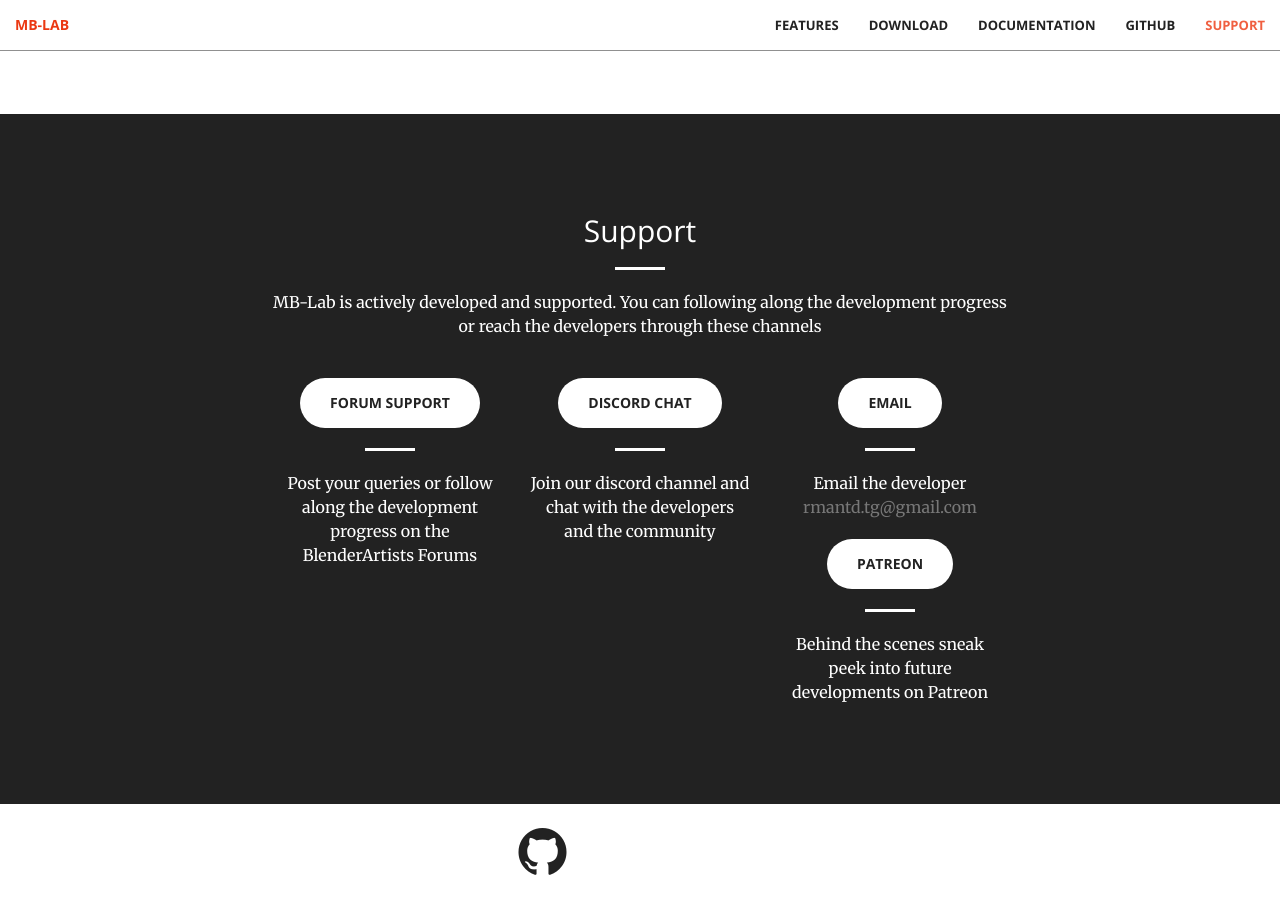
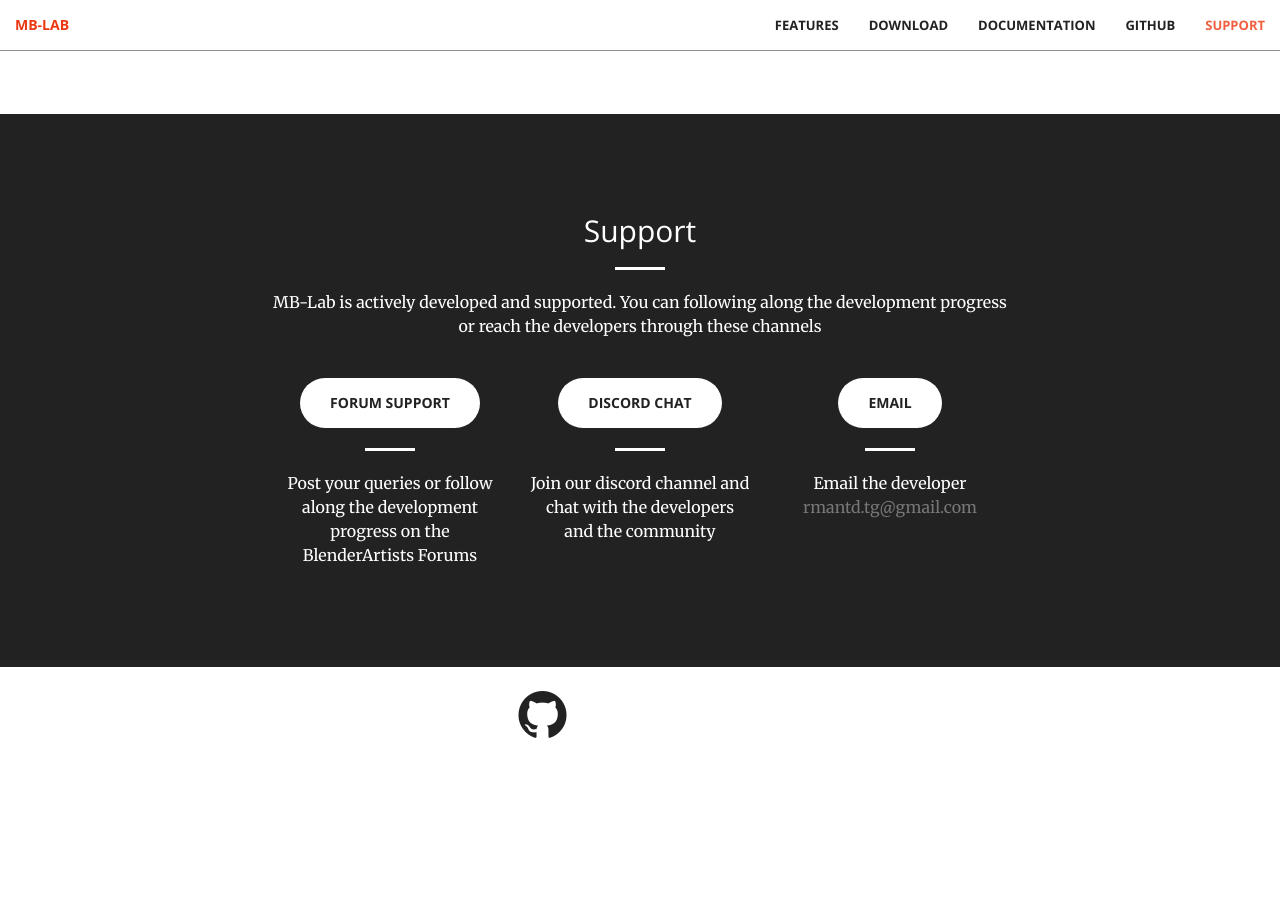
Before and after one commit to MB-Lab-Community/MB-Lab.github.io, a Jekyll site: the page built from index.html, in a window 1280 px wide and 900 px high, scrolled down 3398 px. Built offline with Jekyll 4.4.1, drawn with Linux system fonts in a browser that asks for light colours; after the commit the page ends 4161 px from its top, so only the background shows below that.

Commit message:
Update support.html

```diff
--- a/_includes/support.html
+++ b/_includes/support.html
@@ -37,13 +37,6 @@
 					</div>
 				</div>
 
-		    		<div class="col-lg-4 col-md-4 text-center">
-					<div class="features-box">
-						<a target="_blank" href="{{ site.patreon }}" class="btn btn-default btn-xl">Patreon</a>
-						<hr class="light"/>
-						<p>Behind the scenes sneak peek into future developments on Patreon</p>
-					</div>
-				</div>
             </div>
         </div>
     </div>
```
